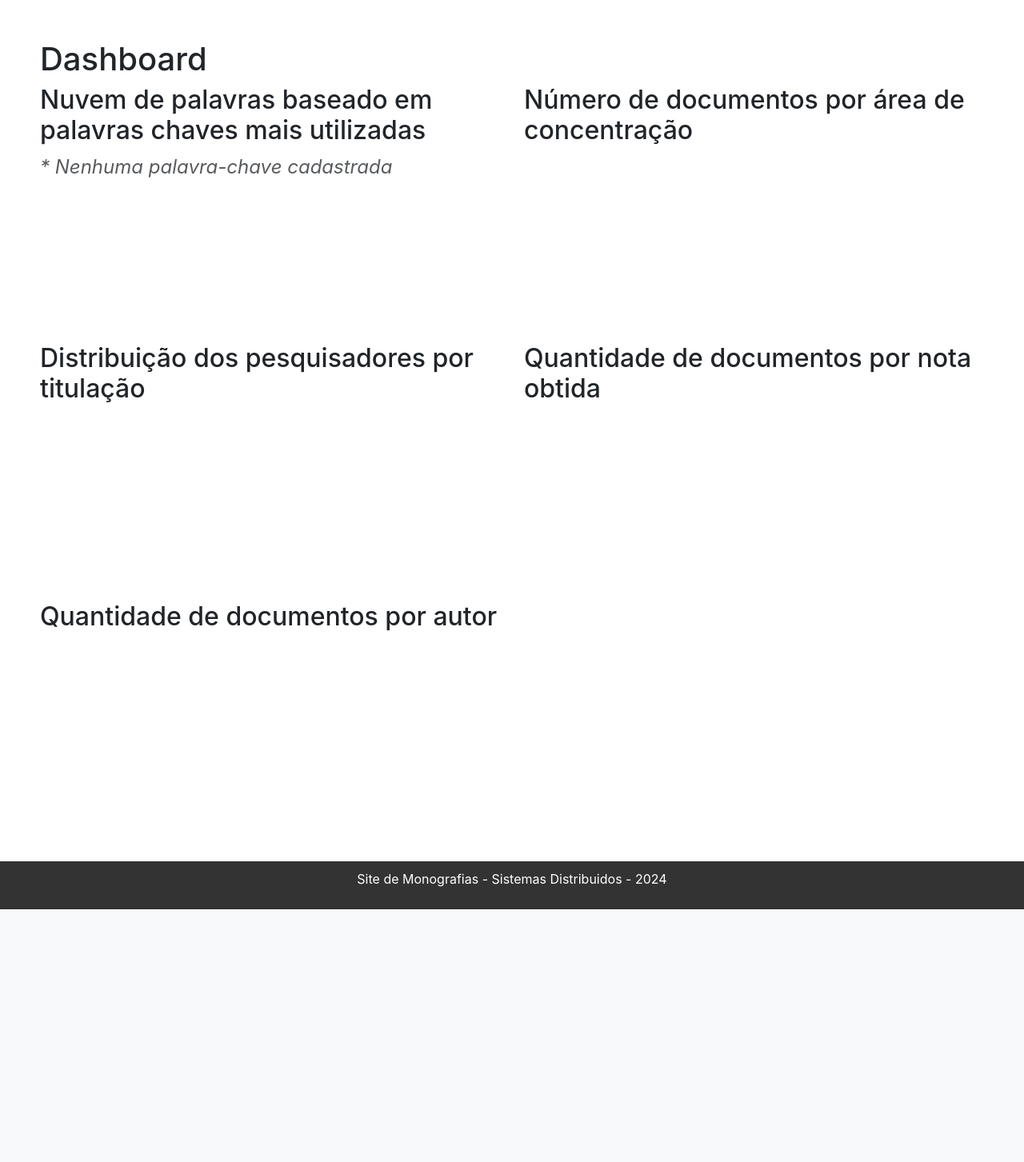
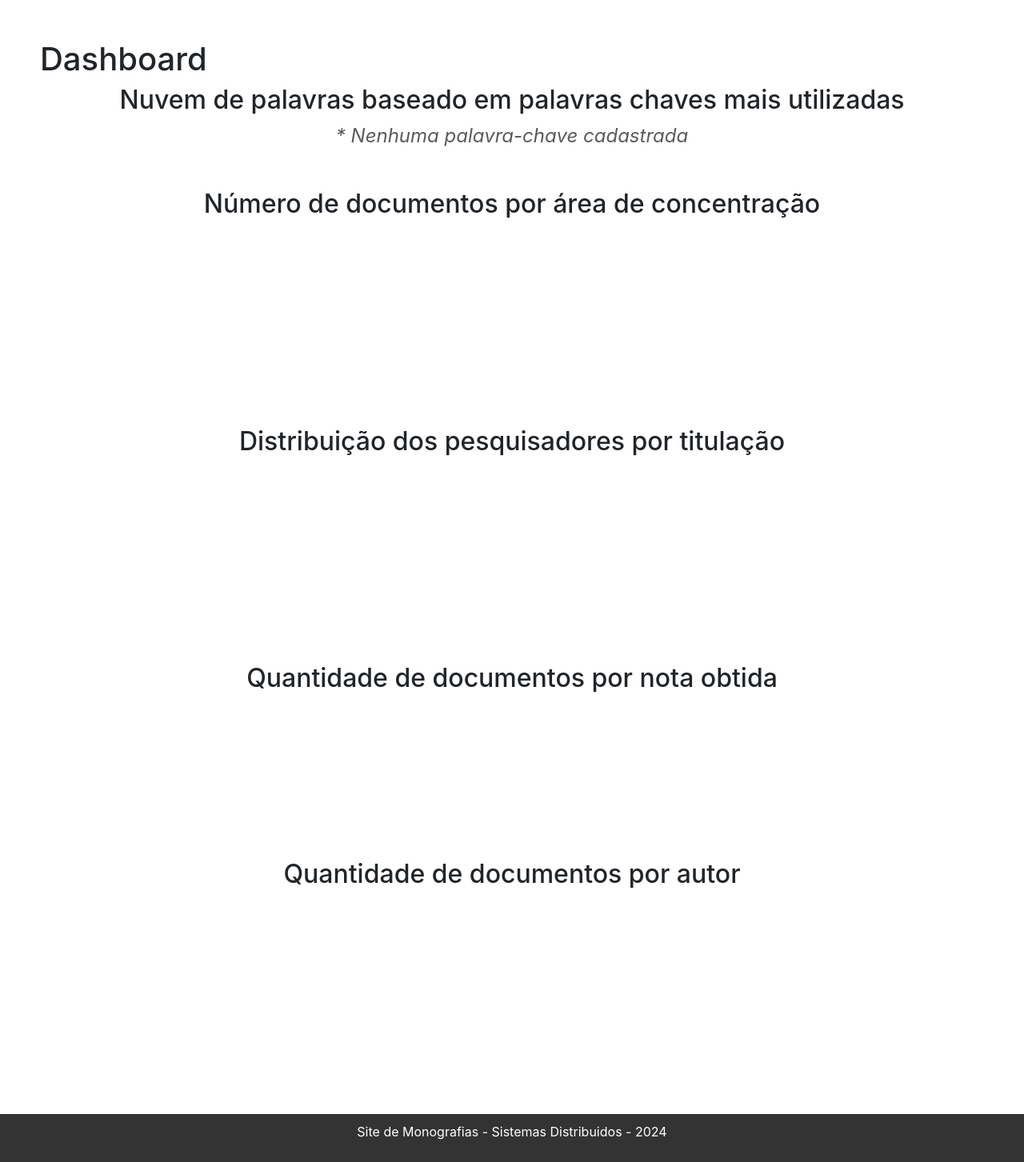
Before and after one commit to iagoMAF/API_Monografia, a Django app: template dashboard/templates/dashboard.html in a window 1280 px wide. Shown: the part 58-1511 px from the top of the page at 80% size. Before the commit the page ends 1195 px from the top, so only its background shows below. Run offline with Django 5.2, Linux system fonts and the light colour scheme; the template is opened without the code that fills it, so the values that code supplies are empty; a map, chart or similar area stays blank; some libraries are stand-ins or nearby versions.

Commit message:
Adiciona o ReadMe Remove o requirements de bkp Altera o design da página de dashboard

```diff
--- a/dashboard/templates/dashboard.html
+++ b/dashboard/templates/dashboard.html
@@ -9,8 +9,8 @@
     <h1>Dashboard</h1>
 
 
-    <div style="display: grid; grid-template-columns: 1fr 1fr; grid-gap: 30px;">
-        <div>
+    <div class="d-flex justify-content-evenly flex-wrap gap-5">
+        <div class="d-flex justify-content-center align-items-center flex-column">
             <h2>Nuvem de palavras baseado em palavras chaves mais utilizadas</h2>
             {% if arquivo_existe %}
                 <img src="{% static 'images/wordcloud.png' %}" alt="Nuvem de Palavras">
@@ -19,20 +19,20 @@
             {% endif %}
         </div>
         <!-- Gráfico de barras -->
-        <div>
+        <div class="d-flex justify-content-center align-items-center flex-column">
             <h2 style="margin-bottom: 60px;">Número de documentos por área de concentração</h2>
             <canvas id="barChart" style="max-width: 400px; max-height: 400px;"></canvas>
         </div>
         <!-- Gráfico de pizza -->
-        <div>
+        <div class="d-flex justify-content-center align-items-center flex-column">
             <h2 style="margin-bottom: 60px;">Distribuição dos pesquisadores por titulação</h2>
             <canvas id="pieChart" style="max-width: 400px; max-height: 400px;"></canvas>
         </div>
-        <div>
+        <div class="d-flex justify-content-center align-items-center flex-column">
             <h2>Quantidade de documentos por nota obtida</h2>
             <canvas id="documentosPorNotaChart" style="max-width: 400px; max-height: 400px;"></canvas>
         </div>
-        <div>
+        <div class="d-flex justify-content-center align-items-center flex-column">
             <h2>Quantidade de documentos por autor</h2>
             <canvas id="documentosPorAutorChart" style="max-width: 400px; max-height: 400px;"></canvas>
         </div>
--- a/dashboard/urls.py
+++ b/dashboard/urls.py
@@ -3,5 +3,4 @@ from . import views
 
 urlpatterns = [
     path('dashboard/', views.show_dashboard, name='show_dashboard'),
-
 ]
--- a/dashboard/views.py
+++ b/dashboard/views.py
@@ -54,6 +54,4 @@ def show_dashboard(request):
         'arquivo_existe': file_exists,
     }
 
-
-
     return render(request, 'dashboard.html', context)
```
Also changed, not shown: requirements_BKP.txt (deleted, +0 -38 lines), README.md (added), static/images/wordcloud.png.
